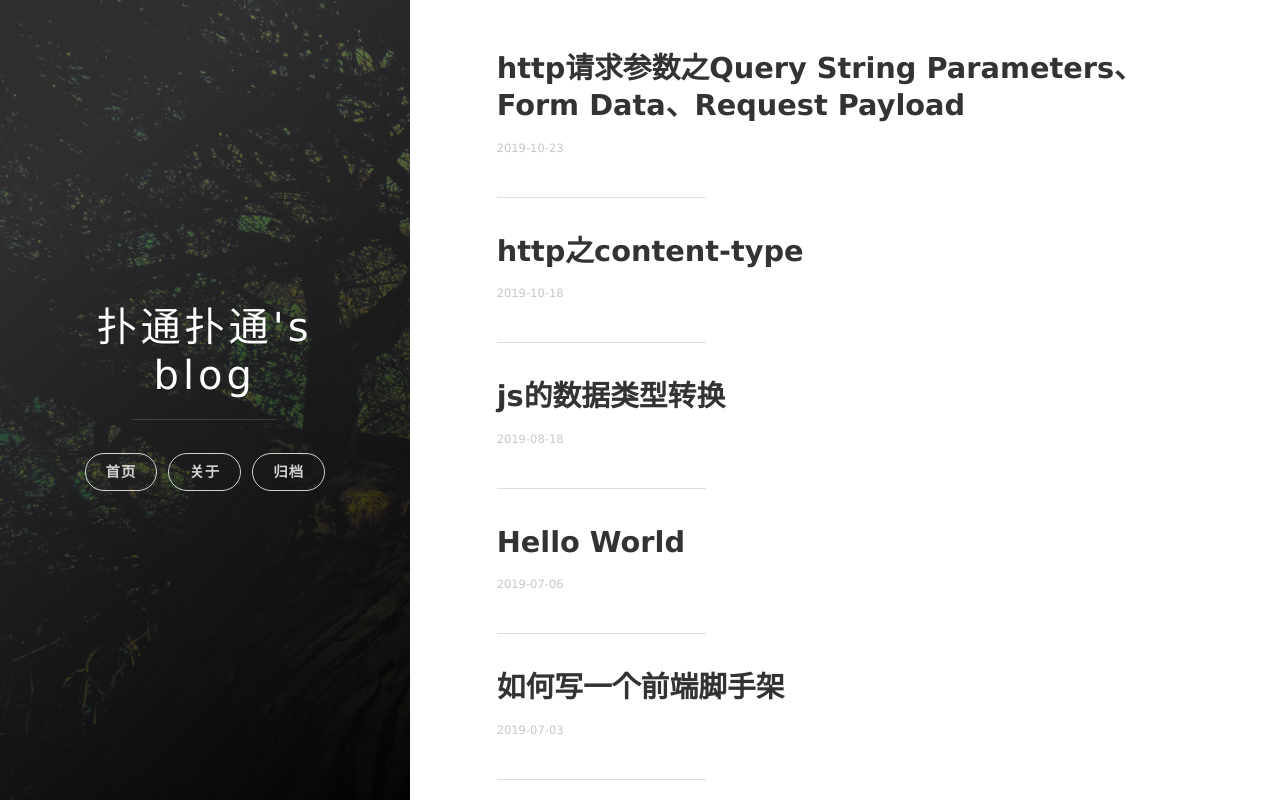
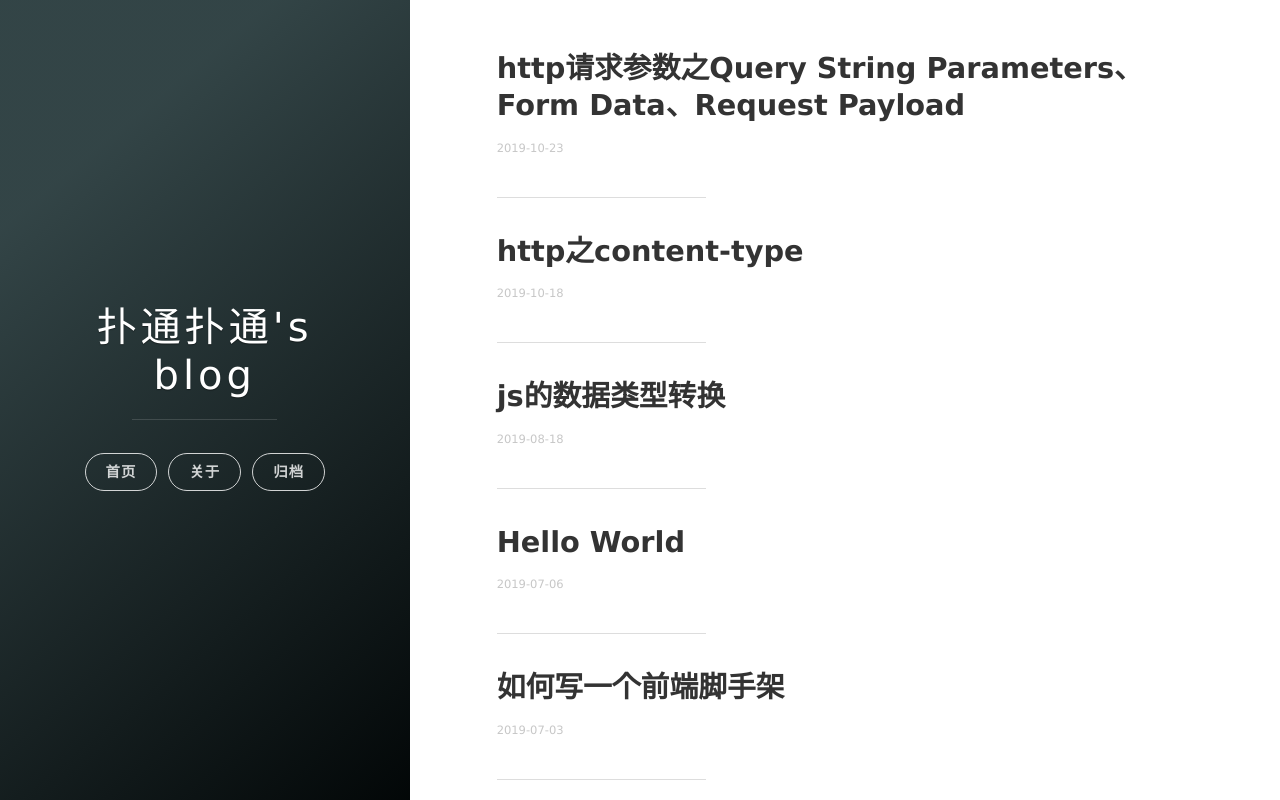
Before and after one commit to AshaLiu/AshaLiu.github.io, a plain HTML site: page index.html in a window 1280 px wide. Shown: the top 800 px of the page. Drawn offline with nearby package versions, Linux system fonts and the light colour scheme; some packages are replaced by stand-ins of ours.

Commit message:
Site updated: 2019-11-20 21:06:16

```diff
--- a/css/uno.css
+++ b/css/uno.css
@@ -1196,7 +1196,8 @@ hr {
   width: 100%;
   max-width: none;
   height: 100%;
-  background: url(../images/background-cover.jpg) top left no-repeat #666666;
+  /*background: url(../images/background-cover.jpg) top left no-repeat #666666;*/
+    background: #0f464c;
   background-size: cover; }
 
 .panel-cover--collapsed {
```
